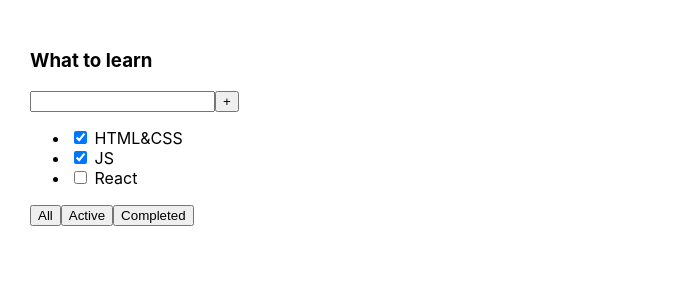
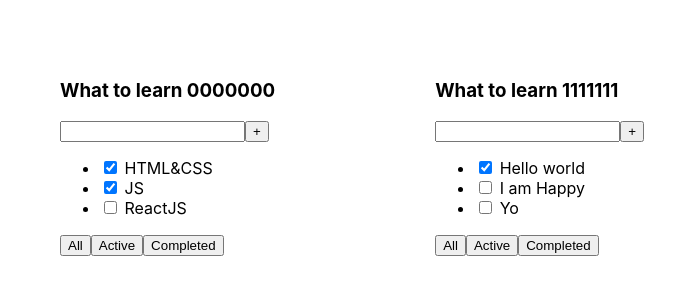
Before and after one commit to AndreiSokhan/todolist-ts, a React (Create React App) app: page / in a window 1280 px wide. Shown: the top 300 px of the page, without its empty margins (0-677 px from the left). Built offline with nearby package versions, Linux system fonts and the light colour scheme.

Commit message:
lesson-01_28.02.2022

```diff
--- a/src/App.tsx
+++ b/src/App.tsx
@@ -1,28 +1,23 @@
 import React from 'react';
 import './App.css';
+import { TodoList } from "./TodoList";
 
-function App() {
+export function App() {
+    const tasks1 = [
+        { id: 1, title: "HTML&CSS", isDone: true },
+        { id: 2, title: "JS", isDone: true },
+        { id: 3, title: "ReactJS", isDone: false }
+    ]
+    const tasks2 = [
+        { id: 1, title: "Hello world", isDone: true },
+        { id: 2, title: "I am Happy", isDone: false },
+        { id: 3, title: "Yo", isDone: false }
+    ]
+
     return (
         <div className="App">
-            <div>
-                <h3>What to learn</h3>
-                <div>
-                    <input/>
-                    <button>+</button>
-                </div>
-                <ul>
-                    <li><input type="checkbox" checked={true}/> <span>HTML&CSS</span></li>
-                    <li><input type="checkbox" checked={true}/> <span>JS</span></li>
-                    <li><input type="checkbox" checked={false}/> <span>React</span></li>
-                </ul>
-                <div>
-                    <button>All</button>
-                    <button>Active</button>
-                    <button>Completed</button>
-                </div>
-            </div>
+            <TodoList title={"What to learn 0000000"} task={tasks1}/>
+            <TodoList title={"What to learn 1111111"} task={tasks2}/>
         </div>
     );
 }
-
-export default App;
--- /dev/null
+++ b/src/TodoList.tsx
@@ -0,0 +1,48 @@
+import React from "react";
+
+type TodoListPropsType={
+    title:string
+    task:Array<TasksPropsType>
+}
+
+type TasksPropsType={
+    id:number,
+    title:string,
+    isDone:boolean
+}
+
+export const TodoList=(props:TodoListPropsType)=>{
+        return (
+            <div className="App">
+                <div>
+                    <h3>{props.title}</h3>
+                    <div>
+                        <input/>
+                        <button>+</button>
+                    </div>
+                    <ul>
+                        {props.task.map((el:TasksPropsType) => {
+                            debugger
+                            return(
+                                <li><input type="checkbox" checked={el.isDone}/> <span>{el.title}</span></li>
+                            )
+                            })}
+                        {/*<li><input type="checkbox" checked={props.task[0].isDone}/> <span>{props.task[0].title}</span></li>*/}
+                        {/*<li><input type="checkbox" checked={props.task[1].isDone}/> <span>{props.task[1].title}</span></li>*/}
+                        {/*<li><input type="checkbox" checked={props.task[2].isDone}/> <span>{props.task[2].title}</span></li>*/}
+                    </ul>
+                    <div>
+                        <button>All</button>
+                        <button>Active</button>
+                        <button>Completed</button>
+                    </div>
+                </div>
+            </div>
+        );
+}
+
+// Array.map((el)=>{
+//     return(
+//         el
+//     )
+// })
--- a/src/index.tsx
+++ b/src/index.tsx
@@ -1,10 +1,10 @@
 import React from 'react';
 import ReactDOM from 'react-dom';
 import './index.css';
-import App from './App';
+import {App} from './App';
 import * as serviceWorker from './serviceWorker';
 
-ReactDOM.render(<App />,  document.getElementById('root'));
+ReactDOM.render(<App />, document.getElementById('root'));
 
 // If you want your app to work offline and load faster, you can change
 // unregister() to register() below. Note this comes with some pitfalls.
```
